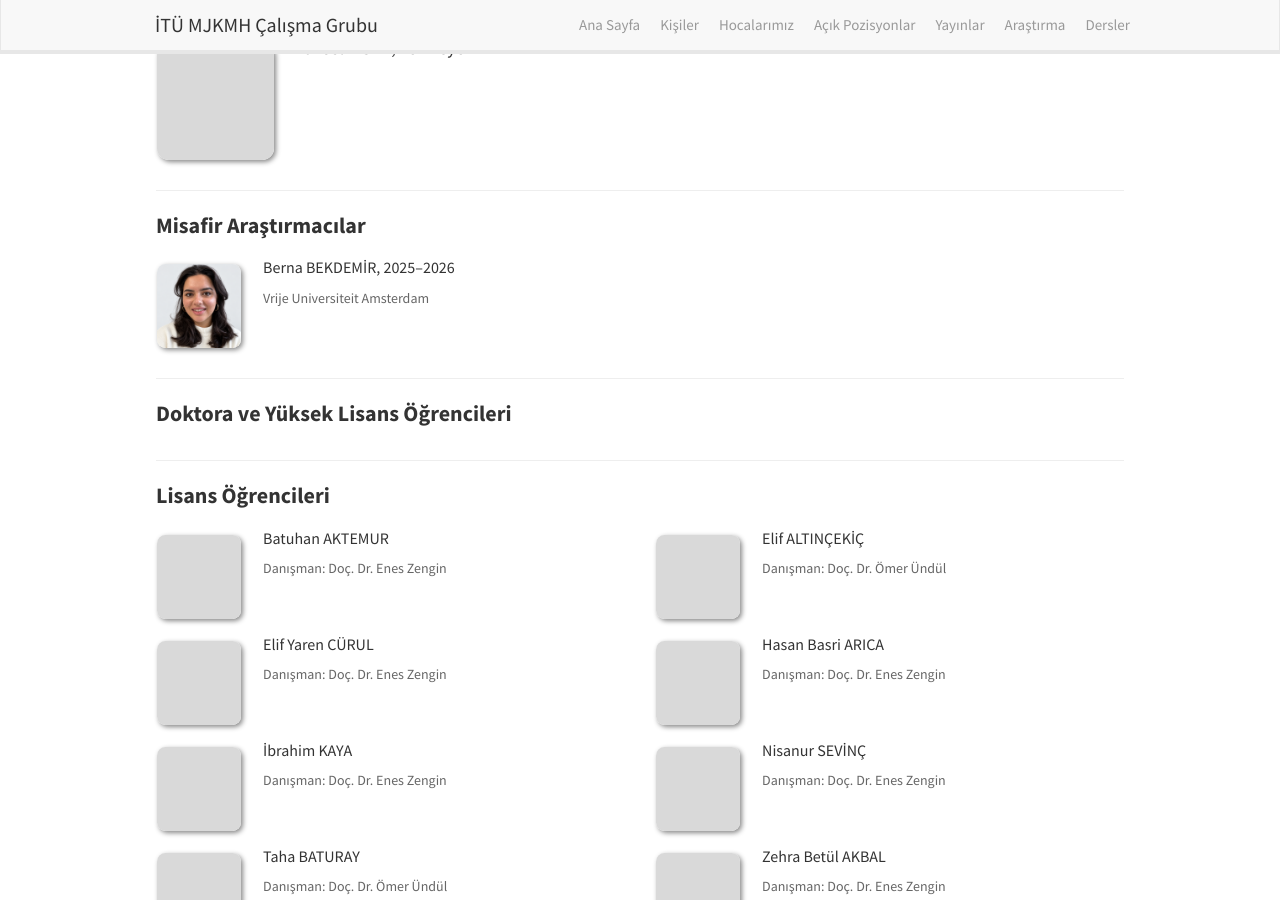
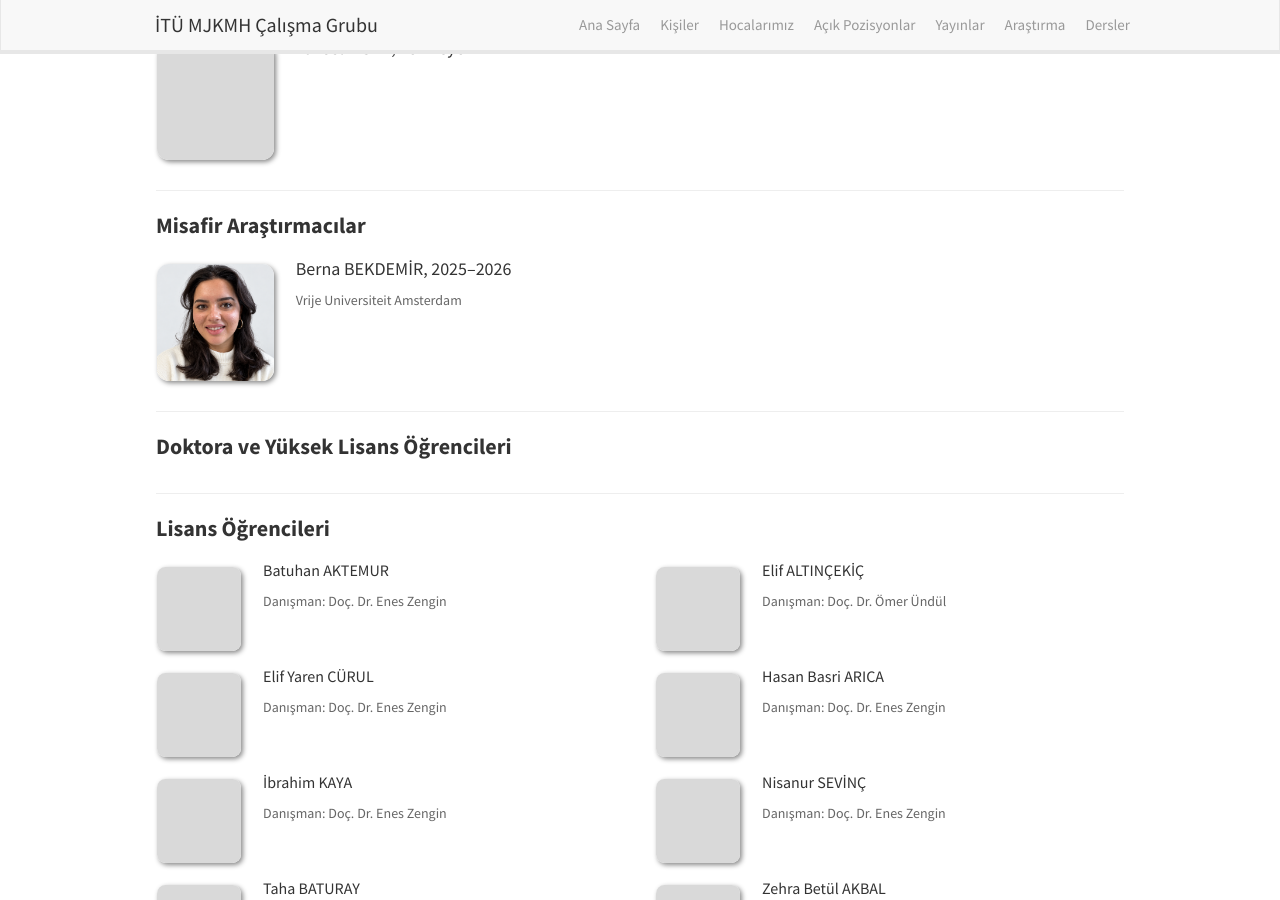
Before and after one commit to eneszengin/mjkmh, a Jekyll site: the page built from _pages/team.md, in a window 1280 px wide and 900 px high, scrolled down 776 px. Built offline with Jekyll 4.4.1, drawn with Linux system fonts in a browser that asks for light colours; nearby versions of some CDN libraries.

```diff
--- a/_pages/team.md
+++ b/_pages/team.md
@@ -48,8 +48,8 @@ permalink: /kisiler/
 <div class="row">
 {% assign anahtar = parca[0] %}
 {% for kisi in site.data.ogrenciler[anahtar] %}
-<div class="col-sm-6 clearfix team-member ogrenci">
-  <img src="{{ site.url }}{{ site.baseurl }}/images/kisiler/{{ kisi.photo | default: 'fotograf-yok.png' }}" class="img-responsive" width="18%" style="float: left" />
+<div class="col-sm-6 clearfix team-member{% if anahtar != 'misafir' %} ogrenci{% endif %}">
+  <img src="{{ site.url }}{{ site.baseurl }}/images/kisiler/{{ kisi.photo | default: 'fotograf-yok.png' }}" class="img-responsive" width="{% if anahtar == 'misafir' %}25%{% else %}18%{% endif %}" style="float: left" />
   <h4>{{ kisi.name }} {{ kisi.surname }}{% if kisi.info %}, {{ kisi.info }}{% endif %}</h4>
   {% if kisi.institution %}<p class="danisman">{{ kisi.institution }}</p>{% endif %}
   {% if kisi.advisor %}<p class="danisman">Danışman: {{ kisi.advisor }}</p>{% endif %}
```
